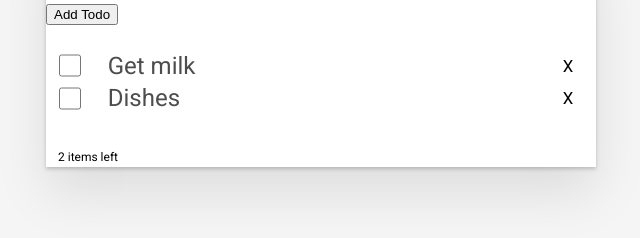
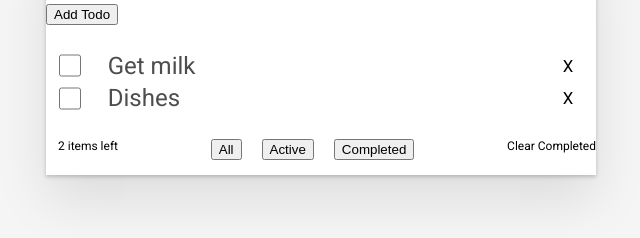
Before and after one commit to theAndrewCline/learning-react-without-react, a plain HTML site: page index.html in a window 1280 px wide. Shown: the part 186-424 px from the top of the page, without its empty margins (319-959 px from the left). Drawn offline with Linux system fonts and the light colour scheme.

Commit message:
more styling updates

```diff
--- a/App.js
+++ b/App.js
@@ -75,7 +75,19 @@ export class App {
           </li>
           `).join('')}
         </ul>
-        <span class="todos-completed-count">${completed} items left</span>
+        <div class="app-bottom-row">
+          <span class="todos-completed-count">
+            ${completed} items left
+          </span>
+          <div class="todos-filter">
+            <button class="filter-btn">All</button>
+            <button class="filter-btn">Active</button>
+            <button class="filter-btn">Completed</button>
+          </div>
+          <span class="clear-completed">
+            Clear Completed
+          </span>
+        </div>
       </div>
     `
   }
--- a/styles.css
+++ b/styles.css
@@ -16,6 +16,7 @@ html, body {
 .app-container {
   background-color: #ffffff;
   margin: auto;
+  padding-bottom: 15px;
   width: 550px;
   font-size: 1.5em;
   box-shadow: 0 2px 4px 0 rgba(0, 0, 0, 0.2), 0 25px 50px 0 rgba(0, 0, 0, 0.1);
@@ -71,3 +72,21 @@ html, body {
   border: none;
   background: none;
 }
+
+.app-bottom-row {
+  display: flex;
+  width: 100%;
+  justify-content: space-between;
+}
+
+.todos-filter {
+  display: flex;
+}
+
+.filter-btn {
+  margin: 0 10px;
+}
+
+.clear-completed {
+  font-size: 0.5em;
+}
```
